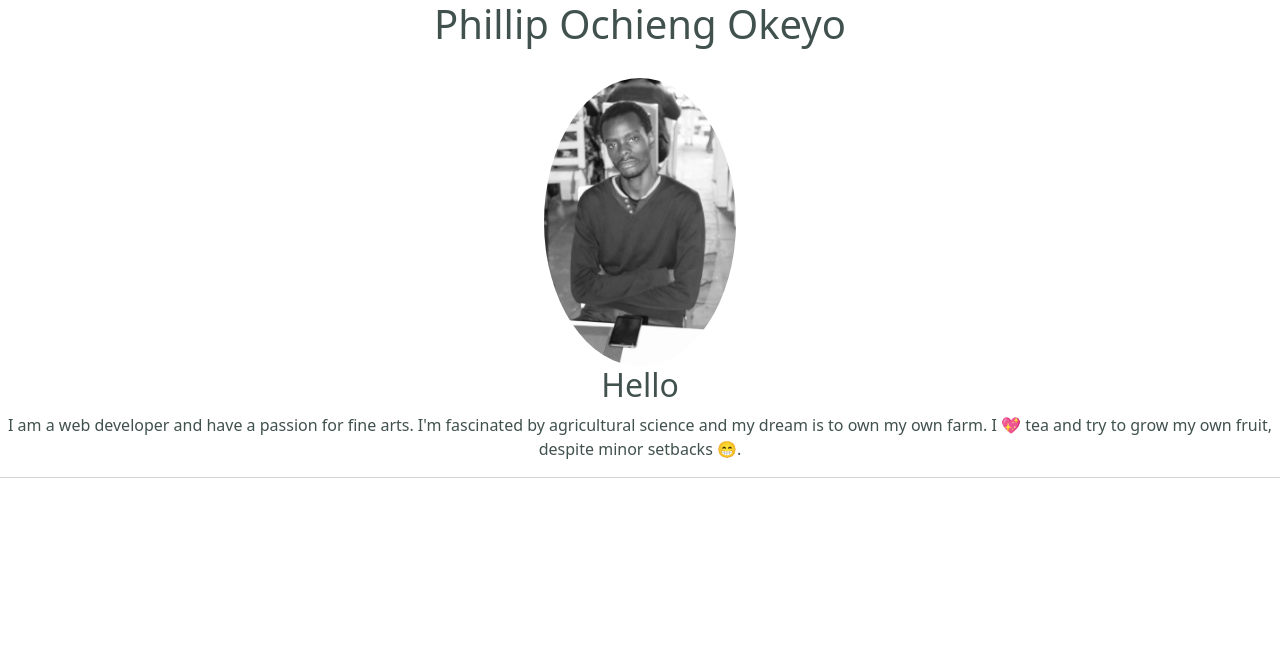
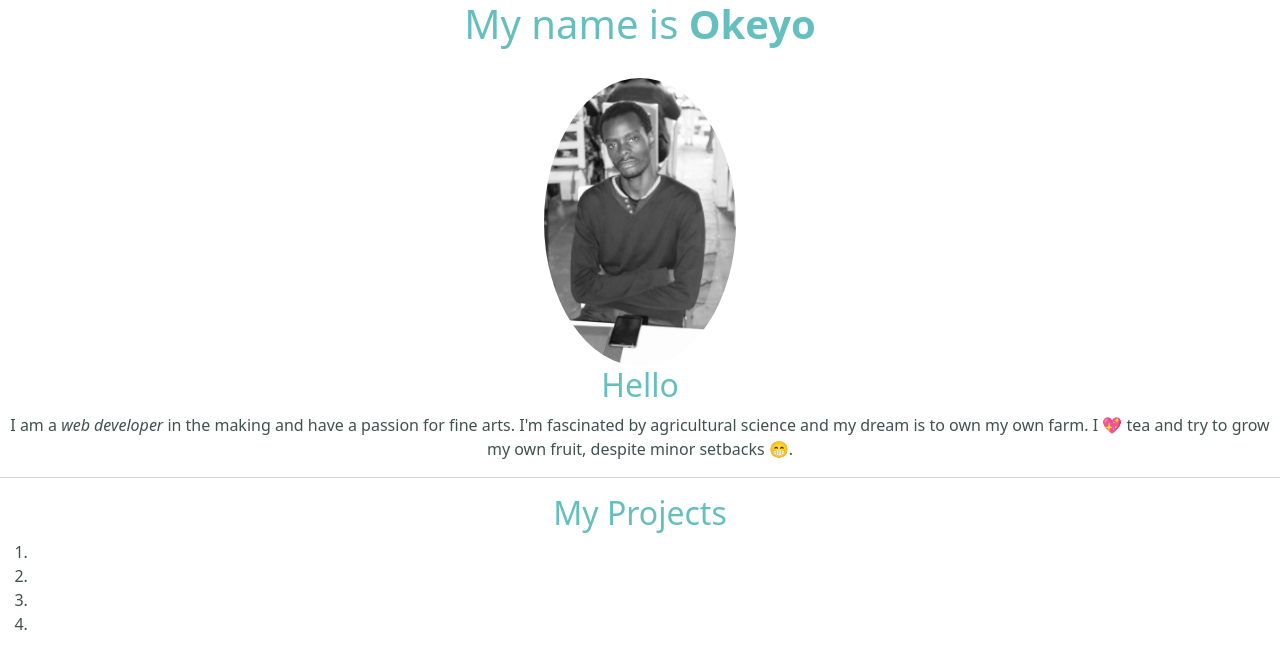
Before and after one commit to pronepoet/portfolio_landing_page, a plain HTML site: page index.html in a window 1280 px wide. Drawn offline with nearby package versions, Linux system fonts and the light colour scheme.

Commit message:
add the style to the heading and paragraph

```diff
--- a/css/style.css
+++ b/css/style.css
@@ -5,6 +5,10 @@ body {
 }
 h1 {
     margin-bottom: 30px;
+    color: #66BFBF;
+}
+h2 {
+    color: #66BFBF;
 }
 .my_img {
     width: 15%;
--- a/index.html
+++ b/index.html
@@ -15,14 +15,20 @@
 </head>
 
 <body>
-    <h1>Phillip Ochieng Okeyo</h1>
+    <h1>My name is <strong>Okeyo</strong></h1>
     <img class="my_img" src="images/My_Pic.jpg" alt="my_picture">
     <h2>Hello</h2>
-<p>I am a web developer and have a passion for fine arts. I'm fascinated by agricultural science and my dream is to own my own farm. I 💖 tea and try to grow my own fruit, despite minor setbacks 😁.</p>
+<p>I am a <em>web developer</em> in the making and have a passion for fine arts. I'm fascinated by agricultural science and my dream is to own my own farm. I 💖 tea and try to grow my own fruit, despite minor setbacks 😁.</p>
     <hr>
 
+    <h2>My Projects</h2>
 <div class="projects">
-
+<ol>
+    <li></li>
+    <li></li>
+    <li></li>
+    <li></li>
+</ol>
 </div>
     <!-- bootstrap javascript file -->
     <script src="https://cdn.jsdelivr.net/npm/bootstrap@5.1.3/dist/js/bootstrap.bundle.min.js"
```
